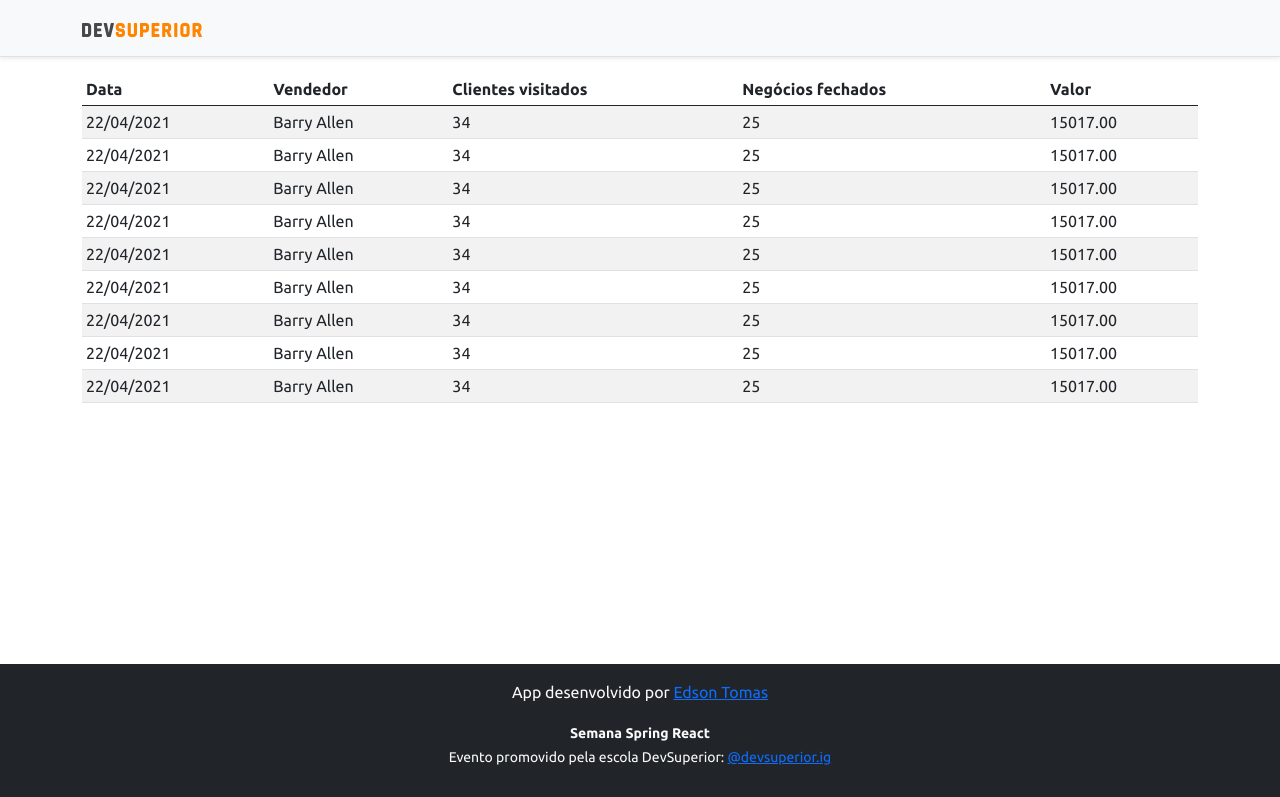
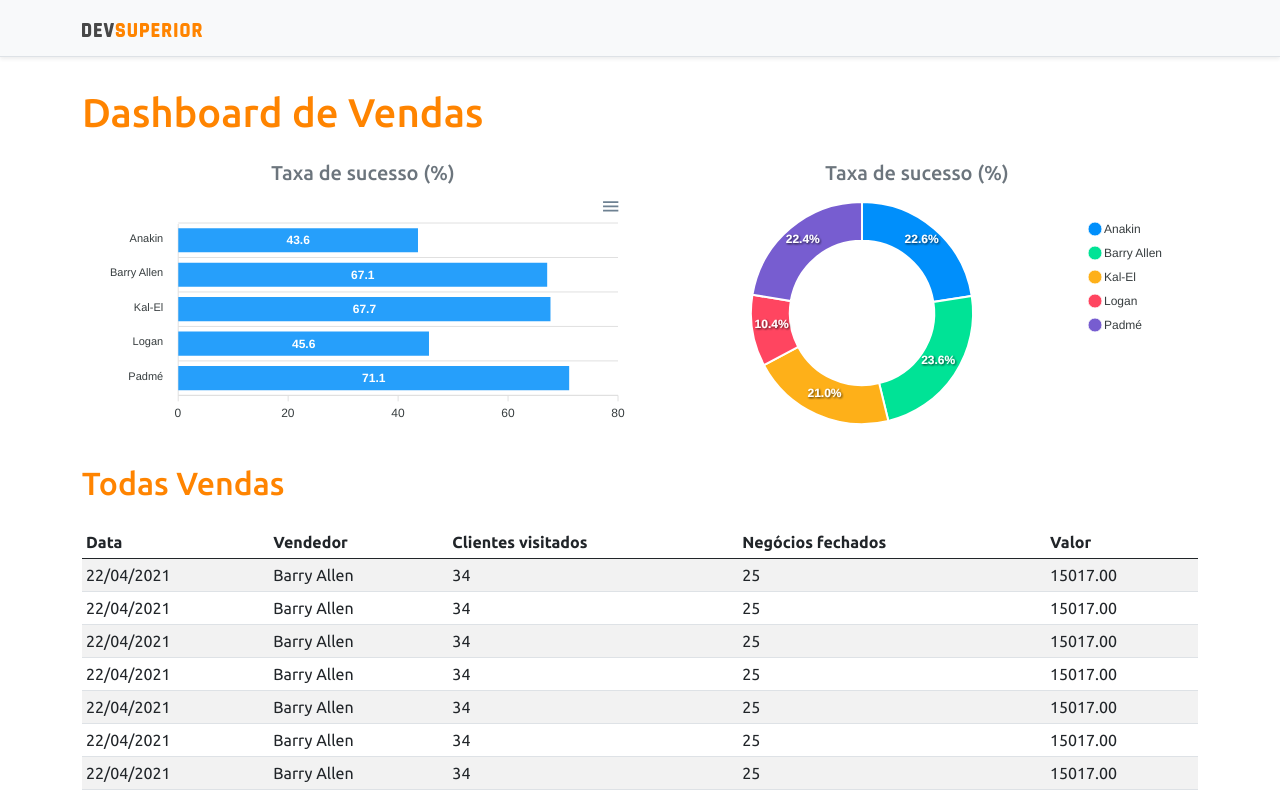
Before and after one commit to EdsonTomas/projecto-sds3, a React (Create React App) app in the folder frontend/: page / in a window 1280 px wide. Shown: the top 797 px of the page. Built offline with nearby package versions, Linux system fonts and the light colour scheme.

Commit message:
Static charts

```diff
--- a/frontend/package.json
+++ b/frontend/package.json
@@ -10,9 +10,11 @@
     "@types/node": "^12.0.0",
     "@types/react": "^17.0.0",
     "@types/react-dom": "^17.0.0",
+    "apexcharts": "^3.26.1",
     "boostrap": "^2.0.0",
     "bootstrap": "^5.0.0-beta3",
     "react": "^17.0.2",
+    "react-apexcharts": "^1.3.9",
     "react-dom": "^17.0.2",
     "react-scripts": "4.0.3",
     "typescript": "^4.1.2",
--- a/frontend/src/App.tsx
+++ b/frontend/src/App.tsx
@@ -1,11 +1,27 @@
 import NavBar from "components/NavBar";
 import Footer from 'components/Footer';
 import DataTable from "components/DataTable";
+import BarChart from "components/BarChart";
+import DonutChart from "components/DonutChart";
 function App() {
   return (
     <>
       <NavBar />
       <div className="container">
+        <h1 className="text-primary py-3">Dashboard de Vendas</h1>
+        <div className="row px-3">
+          <div className="col-sm-6">
+            <h5 className="text-center text-secondary ">Taxa de sucesso (%)</h5>
+            <BarChart />
+          </div>
+          <div className="col-sm-6">
+            <h5 className="text-secondary text-center">Taxa de sucesso (%)</h5>
+            <DonutChart />
+          </div>
+        </div>
+      <div className="py-3">
+        <h2 className="text-primary">Todas Vendas</h2>
+      </div>
         <DataTable />
       </div>
       <Footer />
--- /dev/null
+++ b/frontend/src/components/BarChart/index.tsx
@@ -0,0 +1,33 @@
+import Chart from 'react-apexcharts';
+const BarChart = ()=>{
+    const options = {
+        plotOptions: {
+            bar: {
+                horizontal: true,
+            }
+
+        },
+    };
+
+    const mockData = {
+        labels: {
+            categories: ['Anakin', 'Barry Allen', 'Kal-El', 'Logan', 'Padmé']
+        },
+        series: [
+            {
+                name: "% Sucesso",
+                data: [43.6, 67.1, 67.7, 45.6, 71.1]
+            }
+        ]
+    };
+    return (
+        <Chart
+            options = {{...options, xaxis:mockData.labels}}
+            series  = {mockData.series}
+            type    = "bar"
+            height  = "240"
+        />
+    );
+}
+
+export default BarChart;
--- /dev/null
+++ b/frontend/src/components/DonutChart/index.tsx
@@ -0,0 +1,23 @@
+import Chart from 'react-apexcharts';
+const DonutChart = ()=>{
+    const mockData = {
+        series: [477138, 499928, 444867, 220426, 473088],
+        labels: ['Anakin', 'Barry Allen', 'Kal-El', 'Logan', 'Padmé']
+    }
+
+    const options = {
+        legend: {
+            show: true
+        }
+    }
+    return (
+        <Chart
+            options = {{...options, labels:mockData.labels}}
+            series  = {mockData.series}
+            type    = "donut"
+            height  = "240"
+        />
+    );
+}
+
+export default DonutChart;
```
Also changed, not shown: 1 other file (tests, documents, lock files or other folders).
